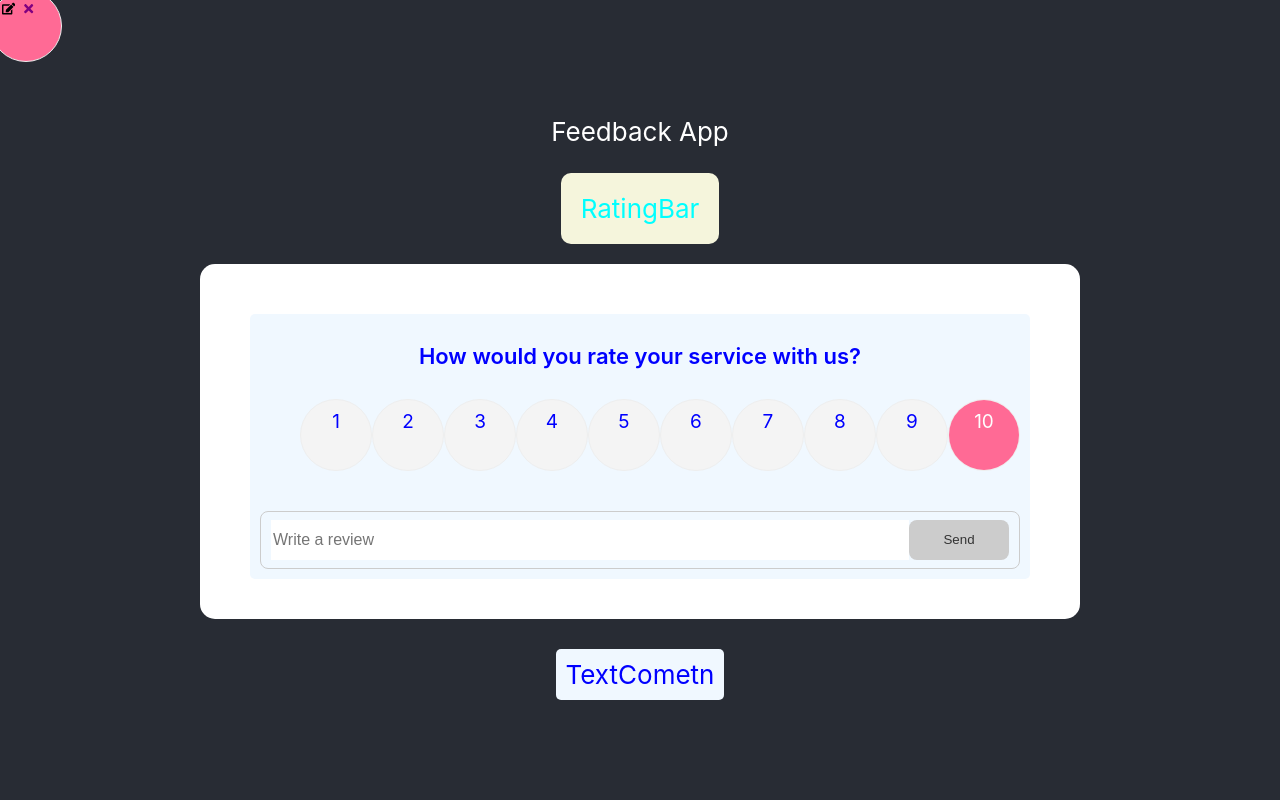
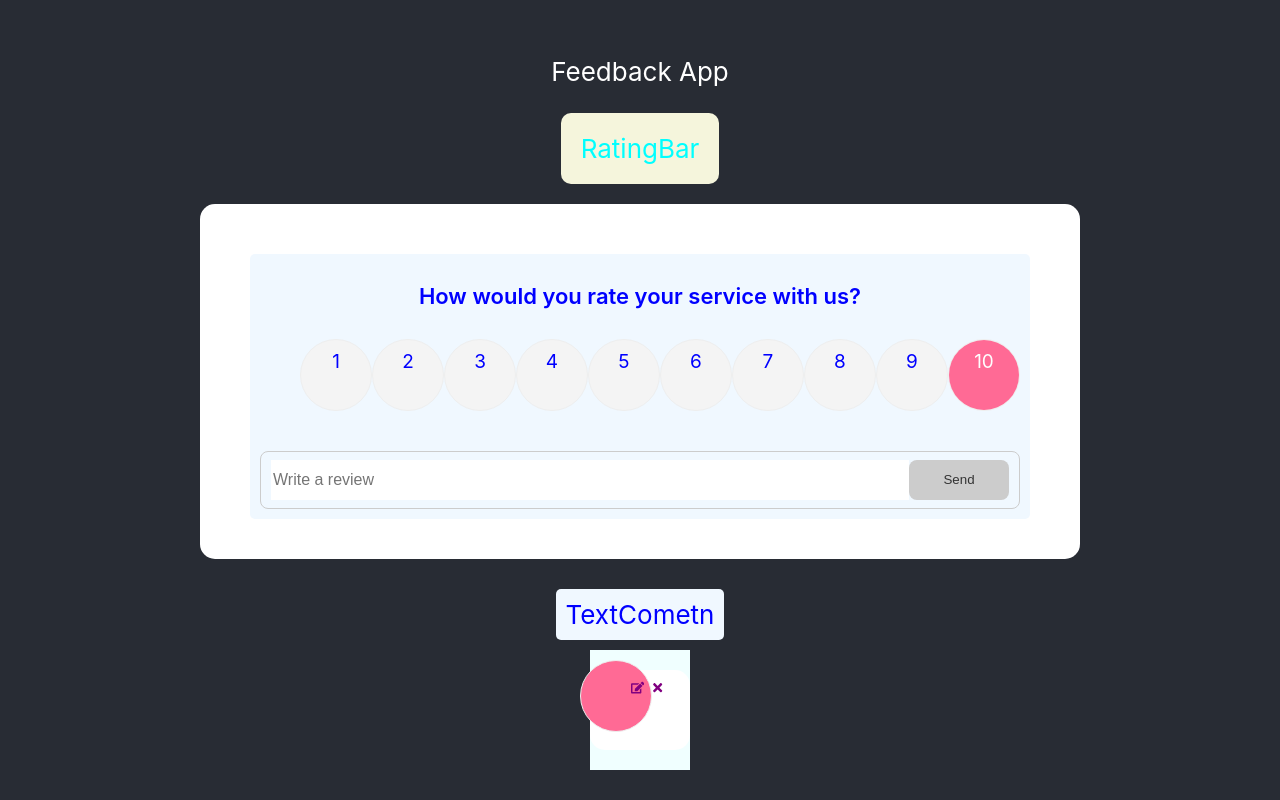
Before and after one commit to nikindtmas1/Feedback-Rating, a React (Create React App) app in the folder client/: page / in a window 1280 px wide. Built offline with nearby package versions, Linux system fonts and the light colour scheme; no server answers.

Commit message:
Update FeedbacItem

```diff
--- a/client/src/Components/FeedbackItem.js
+++ b/client/src/Components/FeedbackItem.js
@@ -1,16 +1,19 @@
 import React from 'react';
 import { FaTimes, FaEdit } from 'react-icons/fa';
+import Card from './shared/Card';
 
-const FeedbackItem = () => {
+const FeedbackItem = ({item}) => {
   return (
-    <div className="num-display">
+    <Card>
+    <div className="num-display">{}</div>
         <button type='button' onClick='' className='close'>
             <FaTimes color='purple' />
         </button>
         <button type='button' onClick='' className='edit'>
-            <FaEdit />
+            <FaEdit color='purple'/>
         </button>
-    </div>
+        <div className="text-display">{}</div>
+        </Card>
   )
 }
 
```
